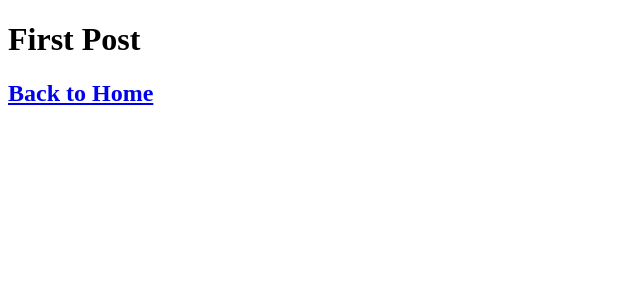
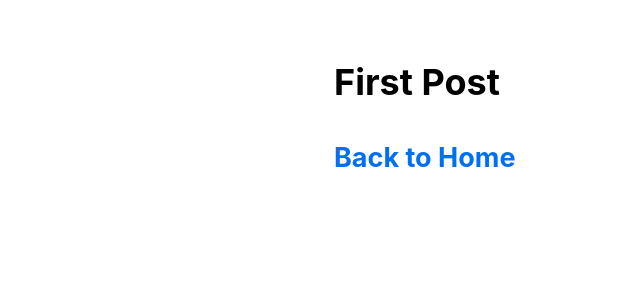
Before and after one commit to klemaire23/next.js-tutorial, a Next.js app: page /posts/first-post in a window 1280 px wide. Shown: the top 300 px of the page, without its empty margins (0-640 px from the left). Built offline with nearby package versions, Linux system fonts and the light colour scheme.

Commit message:
Adding Head to first-post.js and css styling

```diff
--- /dev/null
+++ b/components/layout.js
@@ -0,0 +1,6 @@
+import styles from './layout.module.css';
+
+
+export default function Layout({ children }) {
+  return <div className={styles.container}>{children}</div>;
+}
--- /dev/null
+++ b/components/layout.module.css
@@ -0,0 +1,5 @@
+.container {
+  max-width: 36rem;
+  padding: 0 1rem;
+  margin: 3rem auto 6rem;
+}
--- /dev/null
+++ b/pages/_app.js
@@ -0,0 +1,5 @@
+import '../styles/global.css';
+
+export default function App({ Component, pageProps }) {
+  return <Component {...pageProps} />;
+}
--- a/pages/posts/first-post.js
+++ b/pages/posts/first-post.js
@@ -1,12 +1,25 @@
 import Link from "next/link";
+import Head from "next/head";
+import Script from "next/script";
+import Layout from "../../components/layout";
 
 export default function FirstPost() {
   return (
-    <>
+    <Layout>
+      <Head>
+        <title>First Post</title>
+      </Head>
+      <Script
+        src="https://connect.facebook.net/en_US/sdk.js"
+        strategy="lazyOnload"
+        onLoad={() =>
+          console.log(`script loaded correctly, window.FB has been populated`)
+        }
+      />
       <h1>First Post</h1>
       <h2>
         <Link href="/">Back to Home</Link>
       </h2>
-    </>
+      </Layout>
   );
 }
--- /dev/null
+++ b/styles/global.css
@@ -0,0 +1,27 @@
+html,
+body {
+  padding: 0;
+  margin: 0;
+  font-family: -apple-system, BlinkMacSystemFont, Segoe UI, Roboto, Oxygen, Ubuntu,
+    Cantarell, Fira Sans, Droid Sans, Helvetica Neue, sans-serif;
+  line-height: 1.6;
+  font-size: 18px;
+}
+
+* {
+  box-sizing: border-box;
+}
+
+a {
+  color: #0070f3;
+  text-decoration: none;
+}
+
+a:hover {
+  text-decoration: underline;
+}
+
+img {
+  max-width: 100%;
+  display: block;
+}
```
Also changed, not shown: public/images/Kamila Profile1.JPG (added), public/vercel.svg (deleted).
